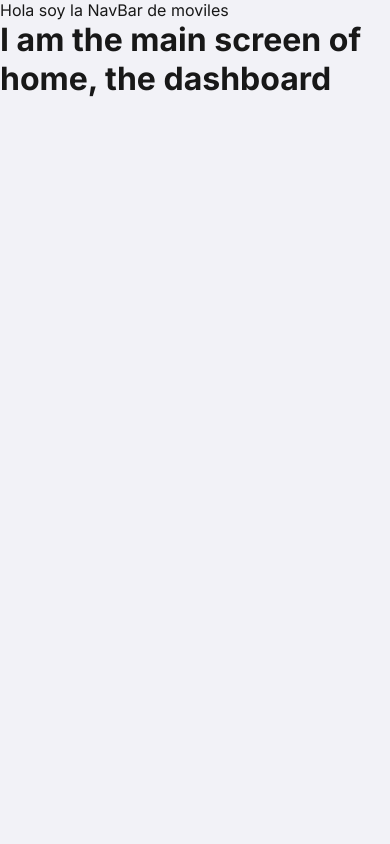
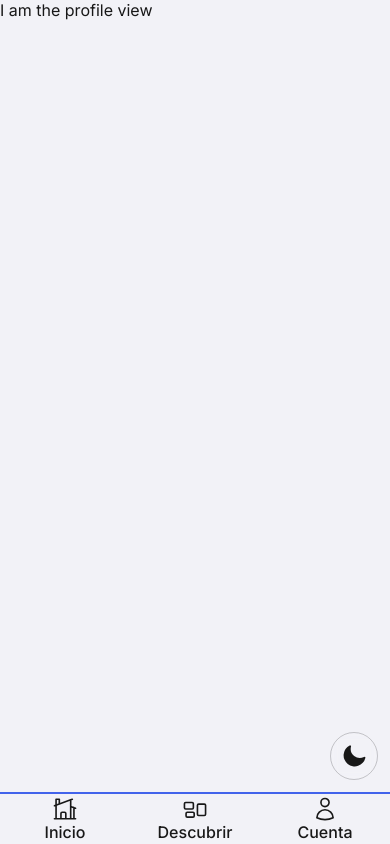
Before and after one commit to ValenciaArcega/sigma, a React (Vite) app: page /sigfea/profile in a window 390 px wide. Built offline with nearby package versions, Linux system fonts and the light colour scheme.

Commit message:
fixes and features: navigation bar had been added on desktop and mobile version, icons per link and some new appearance integration to dark mode

```diff
--- a/App.css
+++ b/App.css
@@ -355,7 +355,109 @@ input {
   height: 100vh;
 }
 
+/* ///////////////////////////////////////////////////// */
+/* NavBarDesktop.jsx */
+.navBar-desktop {
+  height: 44px;
+  border-bottom: 2px solid var(--mainColor);
+  display: grid;
+  grid-template-columns: 30% 1fr;
+  align-items: center;
+  justify-content: center;
+  background: none;
+  color: var(--ff);
+}
 
+.NVD-title {
+  margin-left: 1.3rem;
+  letter-spacing: 1px;
+  font-size: 20px;
+  justify-self: flex-start;
+  font-weight: 600;
+  font-style: italic;
+}
+
+.NVD-wrapperButtons {
+  padding-right: 1.3rem;
+  gap: 1.5rem;
+  display: flex;
+  align-items: center;
+  justify-content: flex-end;
+  background: none;
+}
+
+.NVD-btn-dashboard,
+.NVD-btn-feed,
+.NVD-btn-account {
+  font-weight: 500;
+  text-decoration: none;
+  border: none;
+  outline: none;
+  color: var(--black18);
+}
+
+.NVD-btn-dashboard:hover,
+.NVD-btn-feed:hover,
+.NVD-btn-account:hover {
+  cursor: pointer;
+}
+
+/* ///////////////////////////////////////////////////// */
+/* NavBarMobile.jsx */
+.navBar-mobile {
+  height: 52px;
+  width: 100%;
+  border-top: 2px solid var(--mainColor);
+  display: grid;
+  grid-template-columns: repeat(3, 1fr);
+  position: fixed;
+  bottom: 0;
+  left: 0;
+}
+
+.NVM-btn {
+  font-weight: 500;
+  text-decoration: none;
+  display: flex;
+  flex-direction: column;
+  align-items: center;
+  justify-content: center;
+  color: var(--black18);
+}
+
+.NVM-btnIcon {
+  height: 26px;
+  color: var(--black18);
+}
+
+/* ///////////////////////////////////////////////////// */
+.btn-Dark,
+.btn-Light {
+  height: 48px;
+  width: 48px;
+  border-radius: 50%;
+  border: 1px solid rgba(0, 0, 0, 0.2);
+  display: flex;
+  align-items: center;
+  justify-content: center;
+  position: fixed;
+  bottom: 64px;
+  right: 12px;
+  background: none;
+  -webkit-backdrop-filter: blur(4px);
+  backdrop-filter: blur(4px);
+}
+
+.btn-darkIcon,
+.btn-lightIcon {
+  height: 26px;
+  color: #181818;
+}
+
+.btn-lightIcon {
+  height: 28px;
+  color: yellow;
+}
 
 /* ///////////////////////////////////////////////////// */
 .hidden {
@@ -367,3 +469,50 @@ input {
   -webkit-background-clip: text;
   -webkit-text-fill-color: transparent;
 }
+
+.highlight-container,
+.highlight {
+  position: relative;
+}
+
+.highlight-container {
+  display: inline-block;
+}
+
+.highlight-container:before {
+  content: " ";
+  height: 100%;
+  width: 110%;
+  display: block;
+  position: absolute;
+  top: 0;
+  left: 0;
+  transform: scale(1.07, 1.05) skewX(-15deg);
+  background: linear-gradient(to left, var(--mainColor), #8fa0e7);
+}
+
+
+.highlightBubble-container,
+.highlightBubble {
+  position: relative;
+}
+
+.highlightBubble-container {
+  display: inline-block;
+}
+
+.highlightBubble-container:before {
+  content: " ";
+  width: 100%;
+  display: block;
+  position: absolute;
+  margin-left: -3px;
+  top: -1px;
+  left: -1px;
+  height: 90%;
+  margin-right: -3px;
+  transform: rotate(2deg);
+  border-radius: 20% 25% 20% 24%;
+  padding: 10px 3px 3px 10px;
+  background: var(--gradient-primary);
+}
--- /dev/null
+++ b/src/components/buttons/Appearance.jsx
@@ -0,0 +1,18 @@
+import { IconMoon, IconSun } from "../svg/Appearance";
+import { makeDark, makeLight } from "../../functions/switch-appearance";
+
+const Appearance = () => {
+  return (
+    <>
+      <button className="btn-Dark" onClick={makeDark}>
+        <IconMoon />
+      </button>
+
+      <button className="btn-Light hidden" onClick={makeLight}>
+        <IconSun />
+      </button>
+    </>
+  );
+};
+
+export default Appearance;
--- a/src/components/navegation-bar/NavBarDesktop.jsx
+++ b/src/components/navegation-bar/NavBarDesktop.jsx
@@ -1,8 +1,15 @@
+import { Link } from "react-router-dom";
 
 const NavBarDesktop = () => {
   return (
     <nav className="navBar-desktop">
-      Hola soy la NavBar de Escritorio
+      <h2 className="NVD-title"><span className="highlight-container"><span className="highlight">sigfea</span></span></h2>
+
+      <section className="NVD-wrapperButtons">
+        <Link className="NVD-btn-dashboard" to='/sigfea/'>Inicio</Link>
+        <Link className="NVD-btn-feed" to='/sigfea/feed'>Publicaciones</Link>
+        <Link className="NVD-btn-account" to='/sigfea/profile'>Cuenta</Link>
+      </section>
     </nav>
   );
 };
--- a/src/components/navegation-bar/NavBarMobile.jsx
+++ b/src/components/navegation-bar/NavBarMobile.jsx
@@ -1,8 +1,23 @@
+import { IconHome, IconFeed, IconPerson } from "../svg/Nvm";
+import { Link } from "react-router-dom";
 
 const NavBarMobile = () => {
   return (
     <nav className="navBar-mobile">
-      Hola soy la NavBar de moviles
+      <Link className="NVM-btn" to='/sigfea/'>
+        <IconHome />
+        Inicio
+      </Link>
+
+      <Link className="NVM-btn" to='/sigfea/feed'>
+        <IconFeed />
+        Descubrir
+      </Link>
+
+      <Link className="NVM-btn" to='/sigfea/profile'>
+        <IconPerson />
+        Cuenta
+      </Link>
     </nav>
   );
 };
--- a/src/components/pages/Home.jsx
+++ b/src/components/pages/Home.jsx
@@ -1,6 +1,8 @@
 import NavBarDesktop from "../navegation-bar/NavBarDesktop";
 import NavBarMobile from '../navegation-bar/NavBarMobile';
+import Appearance from "../buttons/Appearance";
 import Dashboard from "../views/Dashboard";
+import Profile from "../views/Profile";
 import Feed from '../views/Feed';
 import { useEffect } from "react";
 import { Route, Routes } from 'react-router-dom';
@@ -33,7 +35,9 @@ const Home = () => {
       <Routes>
         <Route path="/sigfea//*" element={<Dashboard />}></Route>
         <Route path="/sigfea/feed" element={<Feed />}></Route>
+        <Route path="/sigfea/profile" element={<Profile />}></Route>
       </Routes>
+      <Appearance />
     </main>
   );
 };
--- /dev/null
+++ b/src/components/svg/Appearance.jsx
@@ -0,0 +1,16 @@
+
+export const IconMoon = () => {
+  return (
+    <svg xmlns="http://www.w3.org/2000/svg" viewBox="0 0 20 20" fill="currentColor" className="btn-darkIcon">
+      <path fillRule="evenodd" d="M7.455 2.004a.75.75 0 01.26.77 7 7 0 009.958 7.967.75.75 0 011.067.853A8.5 8.5 0 116.647 1.921a.75.75 0 01.808.083z" clipRule="evenodd" />
+    </svg>
+  );
+};
+
+export const IconSun = () => {
+  return (
+    <svg xmlns="http://www.w3.org/2000/svg" viewBox="0 0 24 24" fill="currentColor" className="btn-lightIcon">
+      <path d="M12 2.25a.75.75 0 01.75.75v2.25a.75.75 0 01-1.5 0V3a.75.75 0 01.75-.75zM7.5 12a4.5 4.5 0 119 0 4.5 4.5 0 01-9 0zM18.894 6.166a.75.75 0 00-1.06-1.06l-1.591 1.59a.75.75 0 101.06 1.061l1.591-1.59zM21.75 12a.75.75 0 01-.75.75h-2.25a.75.75 0 010-1.5H21a.75.75 0 01.75.75zM17.834 18.894a.75.75 0 001.06-1.06l-1.59-1.591a.75.75 0 10-1.061 1.06l1.59 1.591zM12 18a.75.75 0 01.75.75V21a.75.75 0 01-1.5 0v-2.25A.75.75 0 0112 18zM7.758 17.303a.75.75 0 00-1.061-1.06l-1.591 1.59a.75.75 0 001.06 1.061l1.591-1.59zM6 12a.75.75 0 01-.75.75H3a.75.75 0 010-1.5h2.25A.75.75 0 016 12zM6.697 7.757a.75.75 0 001.06-1.06l-1.59-1.591a.75.75 0 00-1.061 1.06l1.59 1.591z" />
+    </svg>
+  );
+};
--- a/src/components/svg/IconsSignUp.jsx
+++ b/src/components/svg/IconsSignUp.jsx
@@ -11,7 +11,6 @@ const IconHashtag = () => {
     </svg>
   );
 };
-
 
 const IconShow = () => {
   return (
--- /dev/null
+++ b/src/components/svg/Nvm.jsx
@@ -0,0 +1,24 @@
+
+export const IconHome = () => {
+  return (
+    <svg xmlns="http://www.w3.org/2000/svg" fill="none" viewBox="0 0 24 24" strokeWidth={1.5} stroke="currentColor" className="NVM-btnIcon">
+      <path strokeLinecap="round" strokeLinejoin="round" d="M8.25 21v-4.875c0-.621.504-1.125 1.125-1.125h2.25c.621 0 1.125.504 1.125 1.125V21m0 0h4.5V3.545M12.75 21h7.5V10.75M2.25 21h1.5m18 0h-18M2.25 9l4.5-1.636M18.75 3l-1.5.545m0 6.205l3 1m1.5.5l-1.5-.5M6.75 7.364V3h-3v18m3-13.636l10.5-3.819" />
+    </svg>
+  );
+};
+
+export const IconFeed = () => {
+  return (
+    <svg xmlns="http://www.w3.org/2000/svg" fill="none" viewBox="0 0 24 24" strokeWidth={1.5} stroke="currentColor" className="NVM-btnIcon">
+      <path strokeLinecap="round" strokeLinejoin="round" d="M2.25 7.125C2.25 6.504 2.754 6 3.375 6h6c.621 0 1.125.504 1.125 1.125v3.75c0 .621-.504 1.125-1.125 1.125h-6a1.125 1.125 0 01-1.125-1.125v-3.75zM14.25 8.625c0-.621.504-1.125 1.125-1.125h5.25c.621 0 1.125.504 1.125 1.125v8.25c0 .621-.504 1.125-1.125 1.125h-5.25a1.125 1.125 0 01-1.125-1.125v-8.25zM3.75 16.125c0-.621.504-1.125 1.125-1.125h5.25c.621 0 1.125.504 1.125 1.125v2.25c0 .621-.504 1.125-1.125 1.125h-5.25a1.125 1.125 0 01-1.125-1.125v-2.25z" />
+    </svg>
+  );
+};
+
+export const IconPerson = () => {
+  return (
+    <svg xmlns="http://www.w3.org/2000/svg" fill="none" viewBox="0 0 24 24" strokeWidth={1.5} stroke="currentColor" className="NVM-btnIcon">
+      <path strokeLinecap="round" strokeLinejoin="round" d="M15.75 6a3.75 3.75 0 11-7.5 0 3.75 3.75 0 017.5 0zM4.501 20.118a7.5 7.5 0 0114.998 0A17.933 17.933 0 0112 21.75c-2.676 0-5.216-.584-7.499-1.632z" />
+    </svg>
+  );
+};
--- /dev/null
+++ b/src/components/views/Profile.jsx
@@ -0,0 +1,10 @@
+
+const Profile = () => {
+  return (
+    <main>
+      I am the profile view
+    </main>
+  );
+};
+
+export default Profile;
--- /dev/null
+++ b/src/functions/switch-appearance.js
@@ -0,0 +1,21 @@
+const makeDark = () => {
+  const root = document.querySelector(':root');
+  const btnDark = document.querySelector('.btn-Dark');
+  const btnLight = document.querySelector('.btn-Light');
+  btnDark.classList.add('hidden');
+  btnLight.classList.remove('hidden');
+
+  root.style.setProperty('--bg', '#181818');
+};
+
+const makeLight = () => {
+  const root = document.querySelector(':root');
+  const btnDark = document.querySelector('.btn-Dark');
+  const btnLight = document.querySelector('.btn-Light');
+  btnLight.classList.add('hidden');
+  btnDark.classList.remove('hidden');
+
+  root.style.setProperty('--bg', '#f2f2f7');
+};
+
+export { makeDark, makeLight };
```
Also changed, not shown: src/features/Home.js (deleted, +0 -45 lines).
